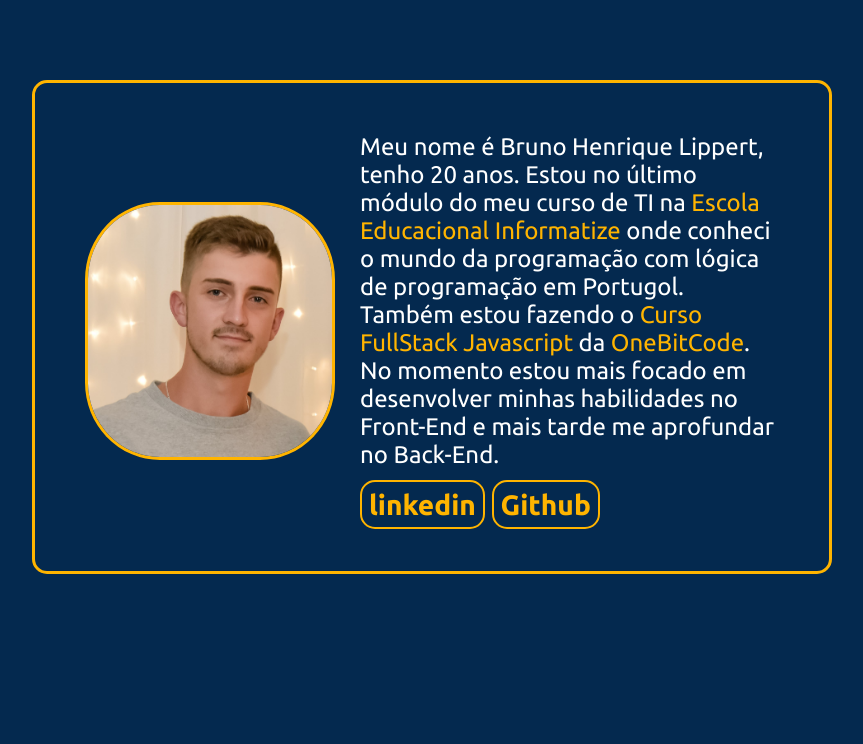
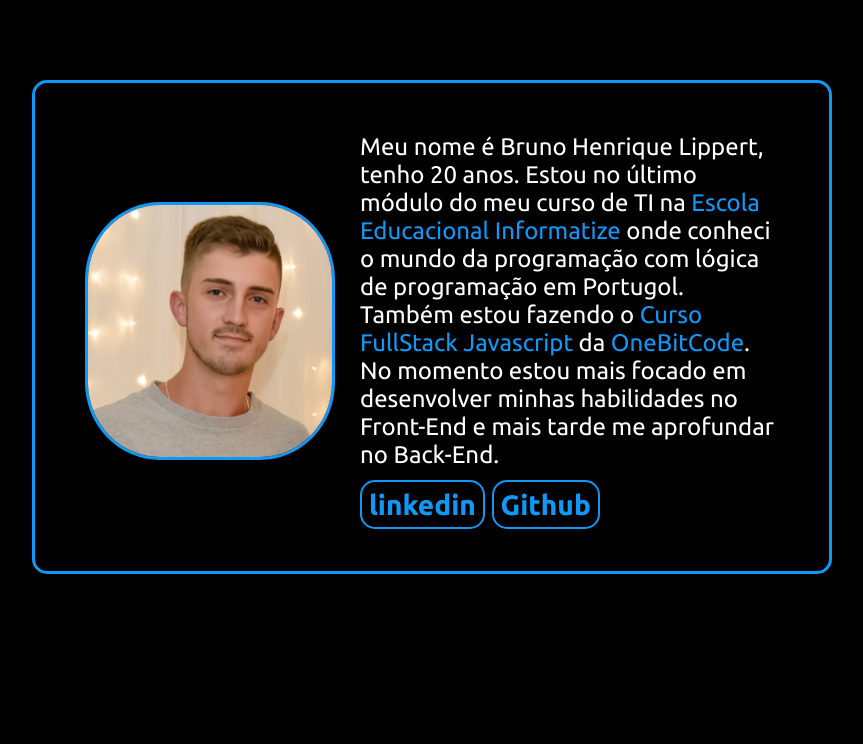
Before and after one commit to bruno-lippert/portfolio, a plain HTML site: page portfolio/html/index.html in a window 1280 px wide. Shown: the part 73-817 px from the top of the page, without its empty margins (208-1071 px from the left). Drawn offline with nearby package versions, Linux system fonts and the light colour scheme; files that its build step writes are made by us from their sources.

Commit message:
alteração da paleta de cores

```diff
--- a/portfolio/sass/colors/colors.scss
+++ b/portfolio/sass/colors/colors.scss
@@ -1,5 +1,5 @@
-$primary-color: #FFB400;
-$secondary-color: #04294F;
+$primary-color: #1098F7;
+$secondary-color: #000000;
 $tertiary-color: #00AEE0;
 
 //04294F 05375F
```
